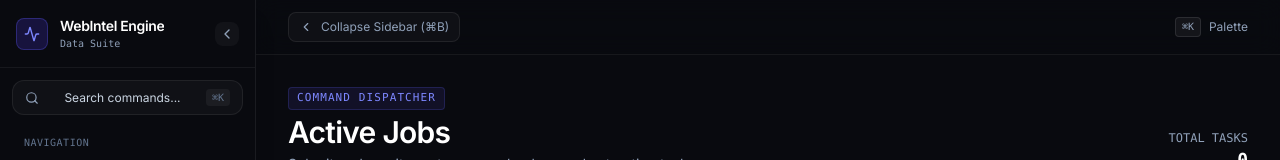
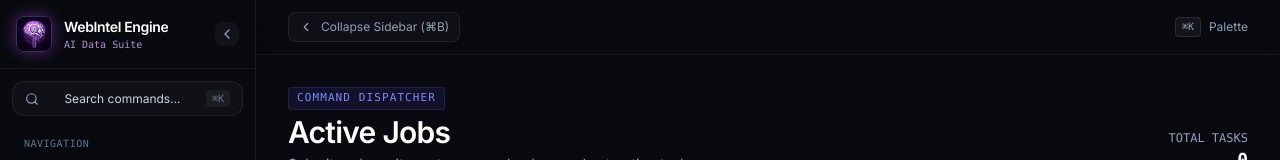
Before and after one commit to Ramyprojs/webintel-engine, a React (Vite) app in the folder frontend/: page / in a window 1280 px wide. Shown: the top 160 px of the page. Built offline with nearby package versions, Linux system fonts and the light colour scheme; no server answers.

Commit message:
Set new AI brain magnifying glass logo across sidebar header and browser favicon

```diff
--- a/frontend/index.html
+++ b/frontend/index.html
@@ -2,7 +2,7 @@
 <html lang="en">
   <head>
     <meta charset="UTF-8" />
-    <link rel="icon" type="image/svg+xml" href="/favicon.svg" />
+    <link rel="icon" type="image/png" href="/logo.png" />
     <meta name="viewport" content="width=device-width, initial-scale=1.0" />
     <meta name="description" content="Web Intelligence & Data Scraping Engine — async web scraping with LLM-powered data extraction and a live-progress dashboard." />
     <link rel="preconnect" href="https://fonts.googleapis.com" />
--- a/frontend/src/App.tsx
+++ b/frontend/src/App.tsx
@@ -37,15 +37,17 @@ function Sidebar({ isCollapsed, onToggle, onCmdClick }: SidebarProps) {
       {/* Brand Header */}
       <div className="p-4 border-b border-white/[0.06] flex items-center justify-between">
         <div className="flex items-center gap-3 min-w-0">
-          <div className="w-8 h-8 rounded-lg bg-indigo-600/20 border border-indigo-500/30 flex items-center justify-center text-indigo-400 shrink-0">
-            <Activity className="w-4 h-4" />
-          </div>
+          <img
+            src="/logo.png"
+            alt="WebIntel AI Logo"
+            className="w-9 h-9 rounded-lg object-cover border border-purple-500/40 shadow-[0_0_15px_rgba(168,85,247,0.4)] shrink-0"
+          />
           {!isCollapsed && (
             <div className="min-w-0 animate-in fade-in duration-200">
               <h2 className="text-sm font-semibold tracking-tight text-white truncate">
                 WebIntel Engine
               </h2>
-              <p className="text-[10px] text-slate-400 font-mono">Data Suite</p>
+              <p className="text-[10px] text-purple-300/80 font-mono">AI Data Suite</p>
             </div>
           )}
         </div>
```
Also changed, not shown: frontend/public/logo.png (added).
